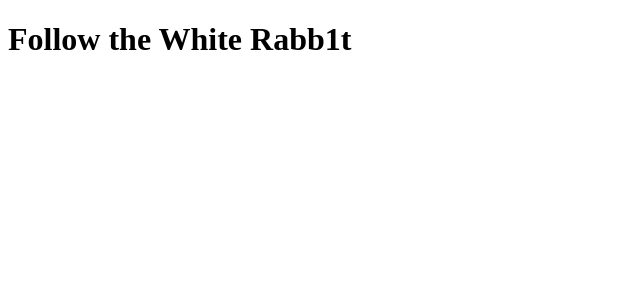
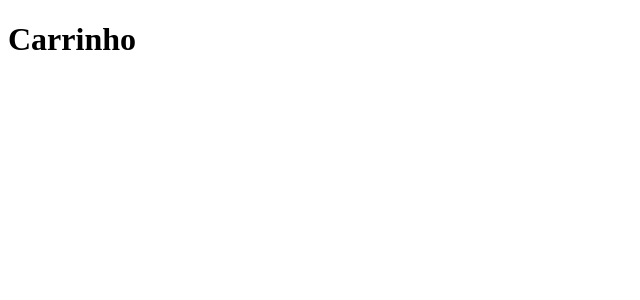
Before and after one commit to DyogoViana/hermes, a React (Create React App) app: page / in a window 1280 px wide. Shown: the top 300 px of the page, without its empty margins (0-640 px from the left). Built offline with nearby package versions, Linux system fonts and the light colour scheme.

Commit message:
Configurações das rotas.

```diff
--- a/public/index.html
+++ b/public/index.html
@@ -2,14 +2,7 @@
 <html lang="pt-br">
   <head>
     <meta charset="utf-8" />
-    <link rel="icon" href="%PUBLIC_URL%/favicon.ico" />
     <meta name="viewport" content="width=device-width, initial-scale=1" />
-    <meta name="theme-color" content="#000000" />
-    <meta
-      name="description"
-      content="Web site created using create-react-app"
-    />
-    <link rel="apple-touch-icon" href="%PUBLIC_URL%/logo192.png" />
     <title>React App</title>
   </head>
   <body>
--- a/src/App.js
+++ b/src/App.js
@@ -1,11 +1,14 @@
 import React from 'react';
+import { BrowserRouter } from 'react-router-dom';
+import Routes from './routes';
 
 function App() {
-  return (
-    <div className="App">
-      <h1>Follow the White Rabb1t</h1>
-    </div>
-  );
+	return (
+		<BrowserRouter>
+			{/* <Header/ > */}
+			<Routes />
+		</BrowserRouter>
+	);
 }
 
 export default App;
--- /dev/null
+++ b/src/pages/Cart/index.js
@@ -0,0 +1,7 @@
+import React from 'react';
+
+// import { Container } from './styles';
+
+export default function Cart() {
+	return <h1>Carrinho</h1>;
+}
--- /dev/null
+++ b/src/pages/Home/index.js
@@ -0,0 +1,7 @@
+import React from 'react';
+
+// import { Container } from './styles';
+
+export default function Home() {
+	return <div />;
+}
--- /dev/null
+++ b/src/routes.js
@@ -0,0 +1,14 @@
+import React from 'react';
+import { Switch, Route } from 'react-router-dom';
+
+import Cart from './pages/Cart';
+import Home from './pages/Home';
+
+export default function Routes() {
+	return (
+		<Switch>
+			<Route path="/" exact component={Cart} />
+			<Route path="/" exact component={Home} />
+		</Switch>
+	);
+}
```
Also changed, not shown: src/setupTests.js (deleted, +0 -5 lines), public/robots.txt (deleted).
